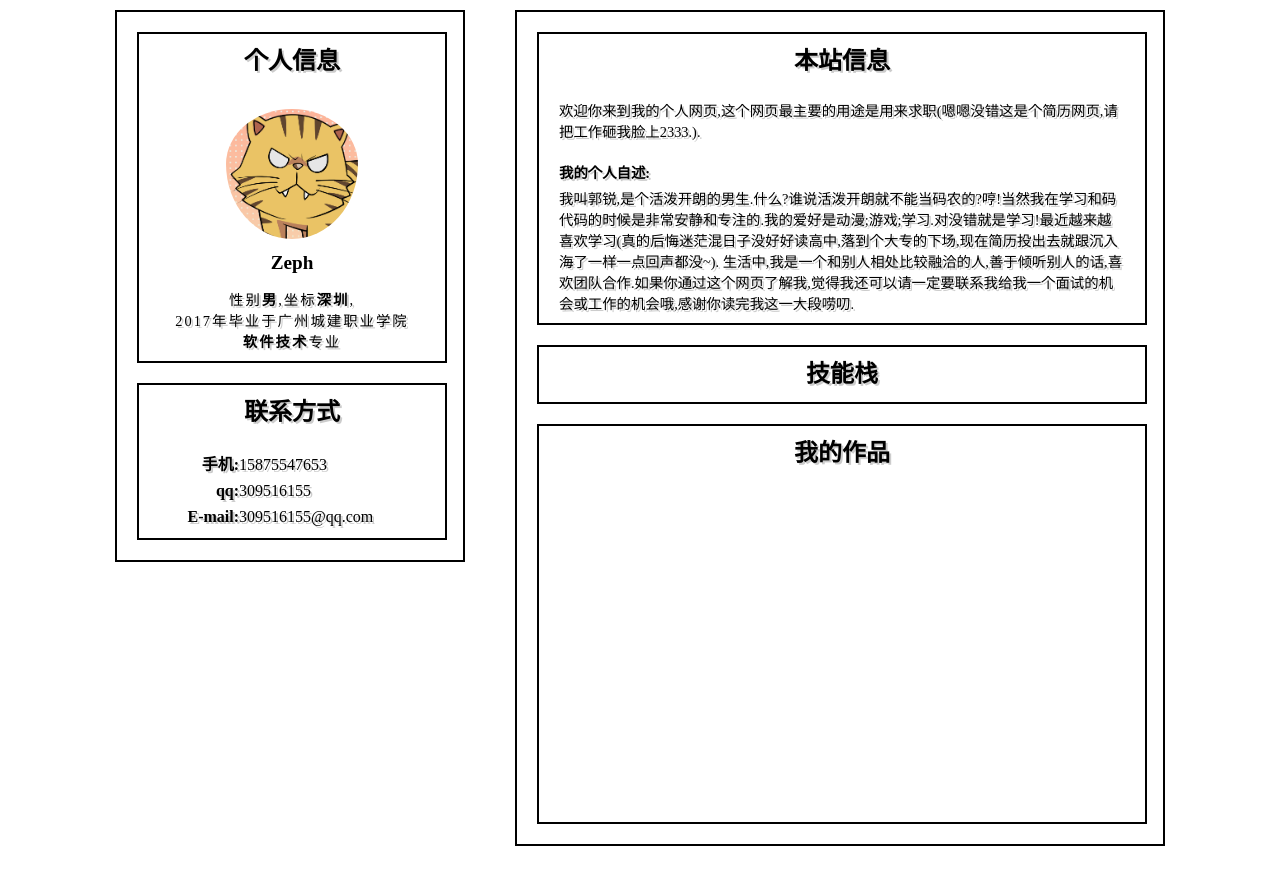
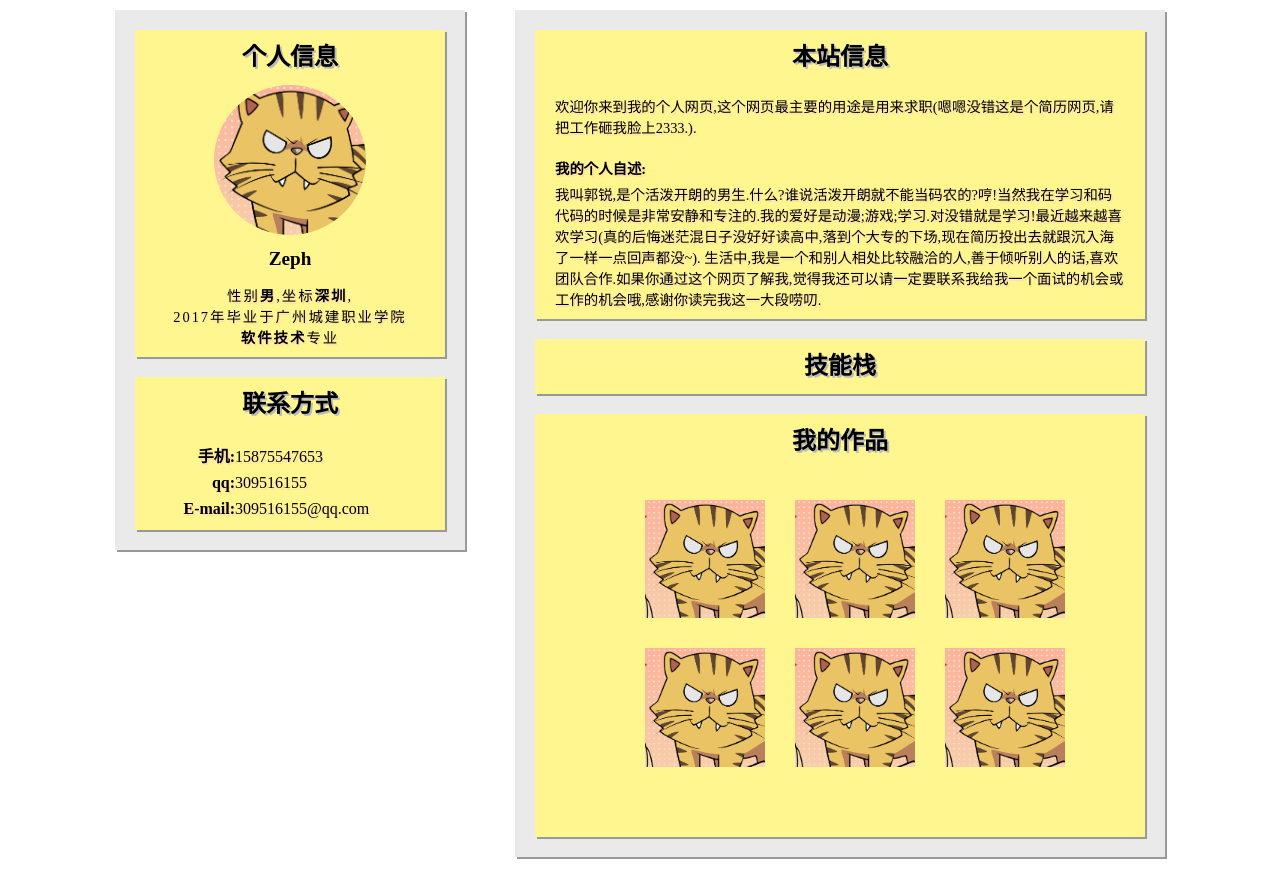
Before and after one commit to ZephV/Presonal_page_Zephv, a plain HTML site: page index.html in a window 1280 px wide. Drawn offline with Linux system fonts and the light colour scheme.

Commit message:
complete div+css

```diff
--- a/css/style.css
+++ b/css/style.css
@@ -20,7 +20,8 @@
 .right,.left{
     margin: 25px;
     margin-top: 10px;
-    border:2px solid #000;
+    box-shadow: 2px 2px .5px #999;
+    background: #EAEAEA;
 }
 
 .right{
@@ -33,6 +34,11 @@
     width: 350px;
 }
 
+
+.clearf{
+    clear: both;
+}
+
 h2{
     display: inline-block;
     color: #000;
@@ -41,11 +47,11 @@ h2{
     font-weight: bold;
     font-size: 1.5em;
     line-height: 2.3em;
-    text-shadow: 2px 2px .5px #ccc;
+    text-shadow: 2px 2px .5px #bbb;
 }
 
 p{
-        text-shadow: 2px 2px .5px #ccc;
+	text-shadow: 1.5px 1.5px .3px #FFDEAD;
 }
 
 /*  ------左边------  */
@@ -55,8 +61,9 @@ p{
 }
 
 #aboutme,#contactme,#aboutsite,#myworks,#myskill{
+	background:#FFF68F;
     display: block;
-    border:2px solid #000;
+    box-shadow: 2px 2px .5px #999;
 }
 
 #aboutme,#contactme{
@@ -76,7 +83,6 @@ p{
 
 #aboutme .avatar img{
     height: 150px;
-    padding-top: 20px;
     border-radius:50%;
 }
 
@@ -134,5 +140,16 @@ p{
 }
 
 #myworks{
-    height:400px;
 }
+
+#myworks ul{
+    margin-left: 80px;
+    padding-bottom:70px;
+}
+
+#myworks li img{
+    float: left;
+    width: 120px;
+    margin-top:30px;
+    margin-left:30px;
+}
--- a/index.html
+++ b/index.html
@@ -47,10 +47,17 @@
         <div id="myworks">
         	<h2>我的作品</h2>
         	<ul>
-        		<li><span class="box"></span></li>
+        		<li><img src="images/avatar.png" alt="1"></li>
+        		<li><img src="images/avatar.png" alt="1"></li>
+        		<li><img src="images/avatar.png" alt="1"></li>
+        		<li><img src="images/avatar.png" alt="1"></li>
+        		<li><img src="images/avatar.png" alt="1"></li>
+        		<li><img src="images/avatar.png" alt="1"></li>
+        		<li class="clearf"> </div>
         	</ul>
         </div>
     </div>
+    <div class="claerf"></div>
 </div>
 </body>
 </html>
```
